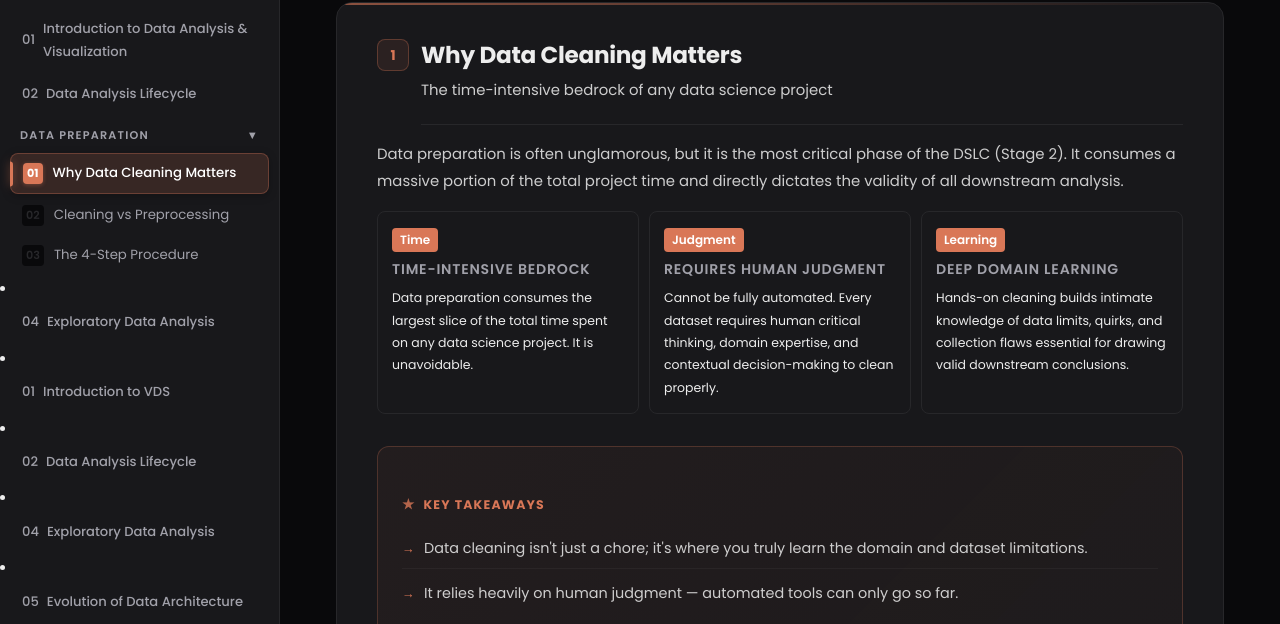
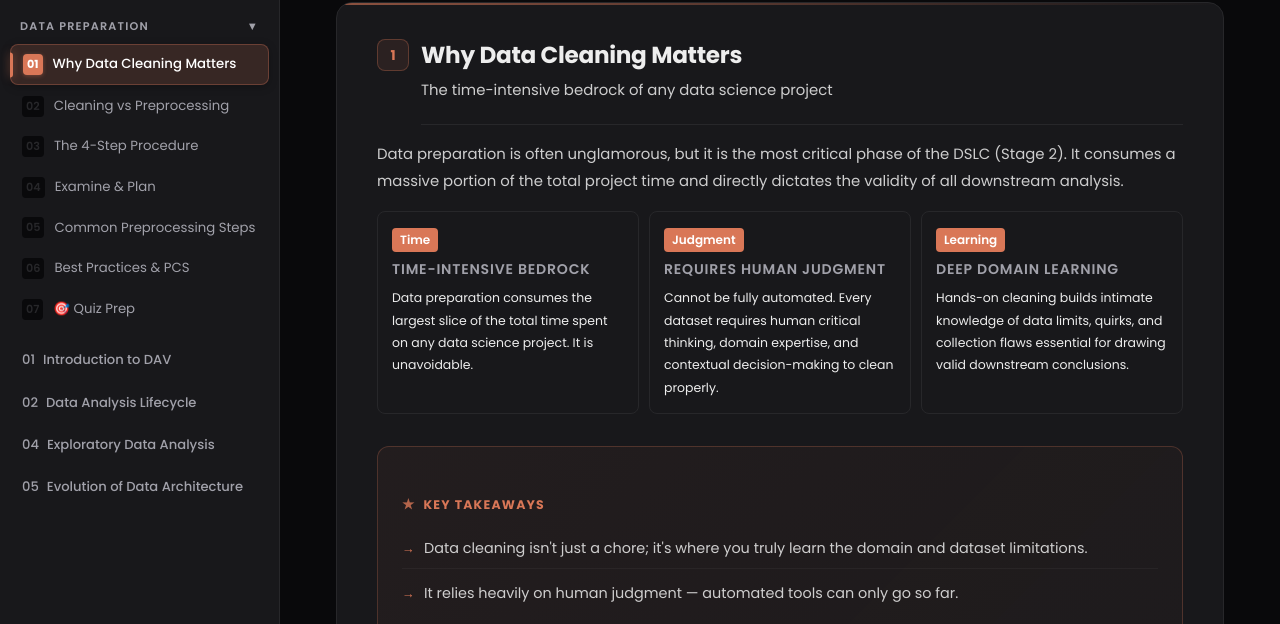
Before and after one commit to raifahd/NucesVault, a plain HTML site: page S5/Data Analysis & Visualization/3- Data Preparation.html in a window 1280 px wide. Shown: the part 176-800 px from the top of the page. Drawn offline with Linux system fonts and the light colour scheme.

Commit message:
standardize navigation sidebar structure and cross-module links across all note files

```diff
--- a/S5/Data Analysis & Visualization/3- Data Preparation.html
+++ b/S5/Data Analysis & Visualization/3- Data Preparation.html
@@ -38,16 +38,7 @@
     <input type="text" id="search-input" placeholder="Search topics…" onkeyup="filterContent()"/>
   </div>
   <ul class="nav-list" id="nav-list">
-        <li>
-          <a class="nav-module-link" href="./1- Introduction to Data Analysis & Visualization.html">
-            <span class="nav-num">01</span>Introduction to Data Analysis & Visualization
-          </a>
-        </li>
-        <li>
-          <a class="nav-module-link" href="./2- Data Analysis Lifecycle.html">
-            <span class="nav-num">02</span>Data Analysis Lifecycle
-          </a>
-        </li>
+        <!-- Current Module (Active & Expandable) -->
         <li class="nav-section">
           <div class="nav-section-title" onclick="toggleSection(this)">
             <span>Data Preparation</span><span class="chevron">▼</span>
@@ -61,30 +52,29 @@
         <li><a href="javascript:void(0)" onclick="showTopic('topic-6')"><span class="nav-num">06</span>Best Practices &amp; PCS</a></li>
         <li><a href="javascript:void(0)" onclick="showTopic('topic-7')"><span class="nav-num">07</span>🎯 Quiz Prep</a></li></ul>
         </li>
+
+        <!-- Other Course Modules (Cross-File Links) -->
         <li>
-          <a class="nav-module-link" href="./4- Exploratory Data Analysis.html">
-            <span class="nav-num">04</span>Exploratory Data Analysis
+          <a class="nav-module-link" href="./1- Introduction to Data Analysis & Visualization.html">
+            <span class="nav-num">01</span>Introduction to DAV
           </a>
         </li>
-      </ul>
+        <li>
+          <a class="nav-module-link" href="./2- Data Analysis Lifecycle.html">
+            <span class="nav-num">02</span>Data Analysis Lifecycle
+          </a>
         </li>
         <li>
           <a class="nav-module-link" href="./4- Exploratory Data Analysis.html">
             <span class="nav-num">04</span>Exploratory Data Analysis
           </a>
         </li>
-      </ul>
-    </li>
-<li><a class="nav-module-link" href="./1- Introduction to Data Analysis &amp; Visualization.html"><span class="nav-num">01</span>Introduction to VDS</a></li>
-<li><a class="nav-module-link" href="./2- Data Analysis Lifecycle.html"><span class="nav-num">02</span>Data Analysis Lifecycle</a></li>
-<li><a class="nav-module-link" href="./4- Exploratory Data Analysis.html"><span class="nav-num">04</span>Exploratory Data Analysis</a></li>
         <li>
           <a class="nav-module-link" href="./5- Evolution of Data Architecture.html">
             <span class="nav-num">05</span>Evolution of Data Architecture
           </a>
         </li>
-
-</ul>
+      </ul>
     </div>
     <div id="main-content">
 <div class="module-container" id="module-3">
```
Also changed, not shown: S5/Data Analysis & Visualization/1- Introduction to Data Analysis & Visualization.html (+4 -36 lines), S5/Data Analysis & Visualization/2- Data Analysis Lifecycle.html (+6 -21 lines), S5/Data Analysis & Visualization/4- Exploratory Data Analysis.html (+15 -20 lines).
